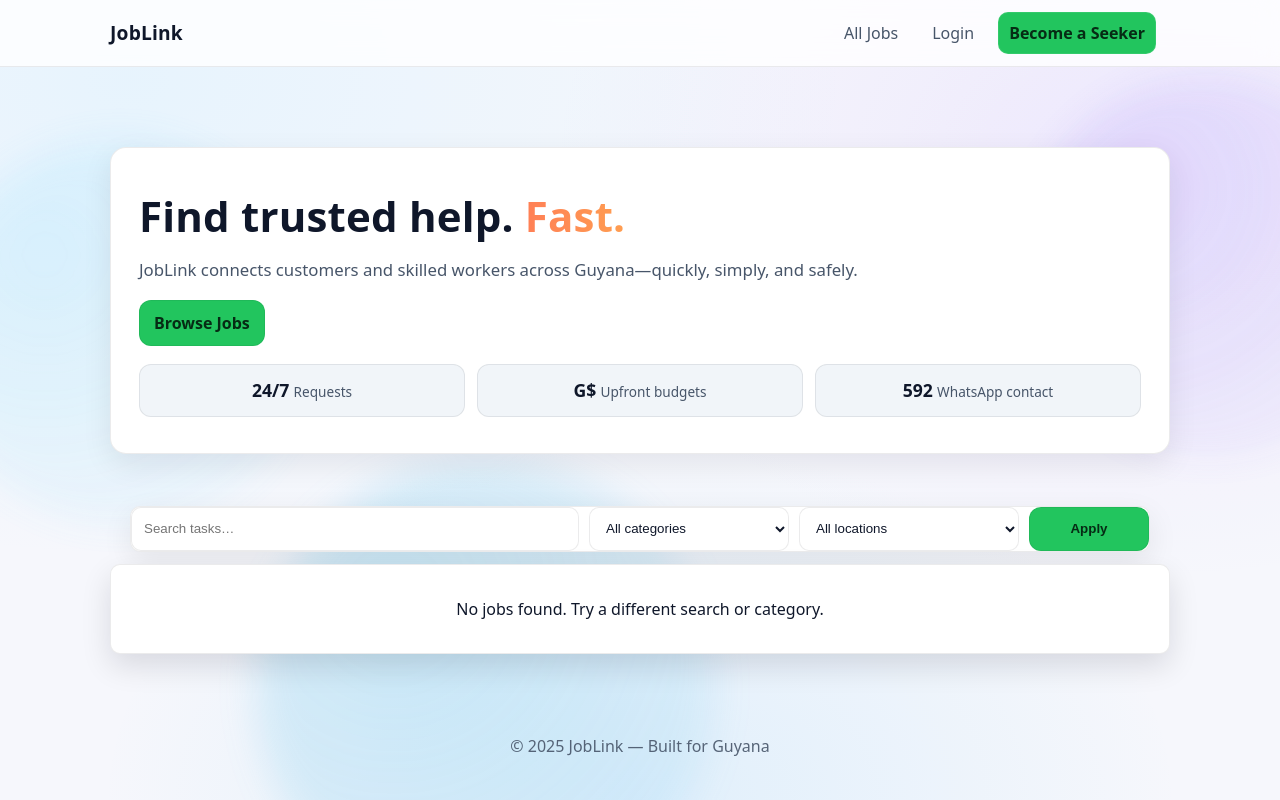
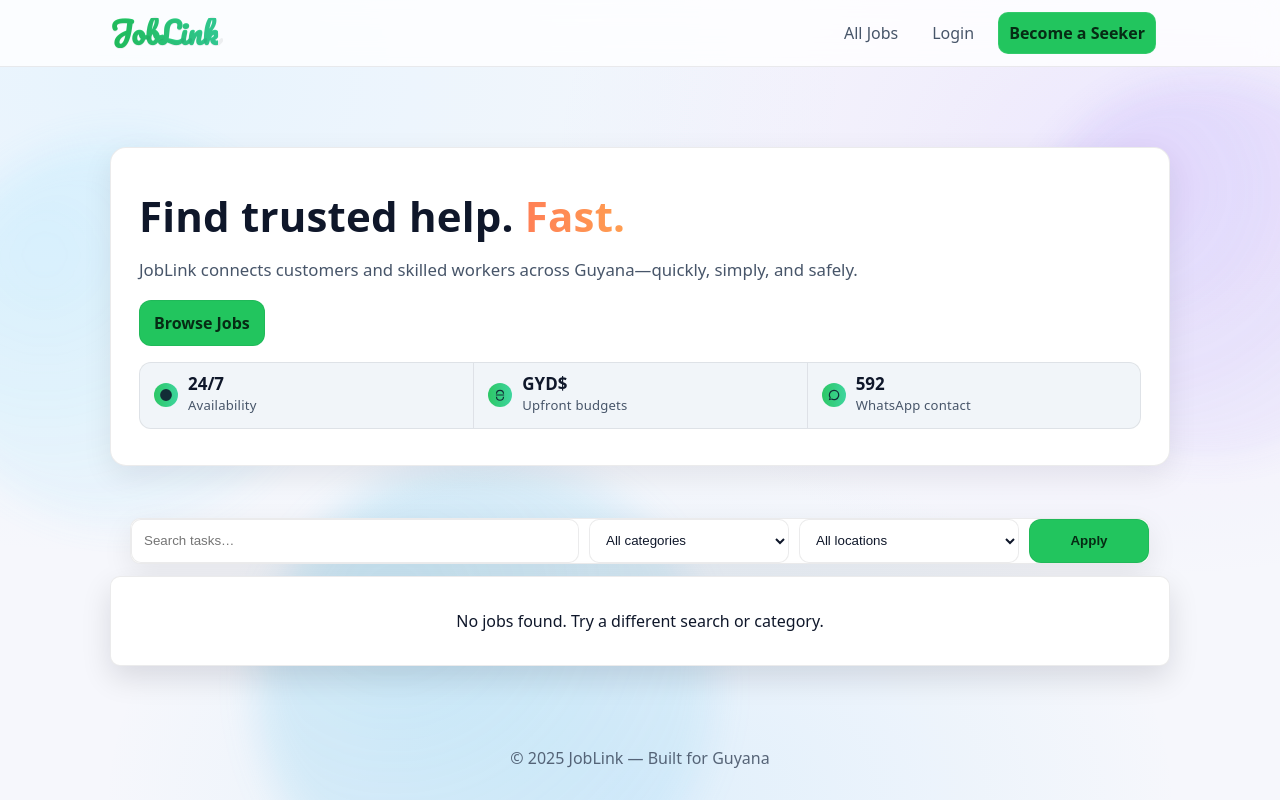
Before and after one commit to basudevsingh18/jobLink, a Flask app: page /jobs in a window 1280 px wide. Run offline with Flask 3, Linux system fonts and the light colour scheme; data that the repository does not hold is empty.

Commit message:
Add job category and location filtering to job listing page; enhance CSS for KPI display

```diff
--- a/microjobs/routes.py
+++ b/microjobs/routes.py
@@ -113,17 +113,38 @@ def home():
 
 @bp.route("/jobs")
 def list_jobs():
+    q   = (request.args.get("q") or "").strip()
+    cat = (request.args.get("category") or "").strip()
+    loc = (request.args.get("location") or "").strip()
     page = int(request.args.get("page", 1))
-    q = request.args.get("q") or None
-    status = request.args.get("status") or None
+    page_size = 20
+
+    filters = {}
+    if cat: filters["category"] = f"eq.{cat}"
+    if loc: filters["location"] = f"eq.{loc}"
 
     try:
-        rows, total = api.list_jobs_api(q=q, status=status, page=page, page_size=20)
+        rows, total = api.list_jobs_api(
+            q=q, page=page, page_size=page_size,
+            select="id,title,description,category,location,budget,created_at,status",
+            order="created_at.desc,id.desc",
+            filters=filters or None,
+        )
     except Exception as e:
         flash(f"Could not load jobs: {e}", "danger")
-        return render_template("jobs.html", jobs=[], total=0, page=page)
+        rows, total = [], 0
 
-    return render_template("jobs.html", jobs=rows, total=total or len(rows), page=page)
+    # facets (always populated)
+    categories = api.list_job_categories()
+    locations  = api.list_job_locations()
+
+    return render_template(
+        "jobs.html",
+        jobs=rows, total=total or len(rows),
+        page=page, page_size=page_size,
+        q=q, cat=cat, loc=loc,
+        categories=categories, locations=locations,
+    )
 
 @bp.route("/post-job", methods=["GET", "POST"])
 def post_job():
--- a/static/css/base.css
+++ b/static/css/base.css
@@ -9,15 +9,20 @@ body {
   height: 100%;
 }
 
-:root{
+:root {
   /* surfaces */
-  --bg: #f6f7fb;            /* page background (light) */
-  --surface: #ffffff;       /* cards/forms */
-  --surface-2: #f1f5f9;     /* subtle alt sections */
+  --bg: #f6f7fb;
+  /* page background (light) */
+  --surface: #ffffff;
+  /* cards/forms */
+  --surface-2: #f1f5f9;
+  /* subtle alt sections */
 
   /* text */
-  --text: #0f172a;          /* slate-900 */
-  --muted: #475569;         /* slate-600 */
+  --text: #0f172a;
+  /* slate-900 */
+  --muted: #475569;
+  /* slate-600 */
 
   /* accents (friendly/TaskRabbit-ish) */
   --primary: #22c55e;
@@ -26,16 +31,16 @@ body {
 
   /* lines & effects */
   --line: rgba(2, 6, 23, 0.08);
-  --shadow: 0 10px 30px rgba(2,6,23,0.08);
+  --shadow: 0 10px 30px rgba(2, 6, 23, 0.08);
   --radius: 16px;
   --radius-sm: 10px;
   --blur: 12px;
-  --transition: 220ms cubic-bezier(.2,.8,.2,1);
+  --transition: 220ms cubic-bezier(.2, .8, .2, 1);
 }
 
-body{
+body {
   margin: 0;
-  font-family: ui-sans-serif, system-ui, -apple-system, Segoe UI, Roboto, Helvetica, Arial, "Apple Color Emoji","Segoe UI Emoji";
+  font-family: ui-sans-serif, system-ui, -apple-system, Segoe UI, Roboto, Helvetica, Arial, "Apple Color Emoji", "Segoe UI Emoji";
   color: var(--text);
   background: var(--bg);
   line-height: 1.5;
@@ -43,10 +48,12 @@ body{
 
 /* Animated gradient backdrop + floating blobs live in global_style.css */
 
-.navbar{
-  position: sticky; top: 0; z-index: 50;
+.navbar {
+  position: sticky;
+  top: 0;
+  z-index: 50;
   backdrop-filter: blur(var(--blur));
-  background: rgba(255,255,255,0.8);
+  background: rgba(255, 255, 255, 0.8);
   border-bottom: 1px solid var(--line);
 }
 
@@ -82,20 +89,24 @@ body{
 }
 
 .nav-links a:hover {
-  color: var(--text); background: rgba(2,6,23,0.04);
+  color: var(--text);
+  background: rgba(2, 6, 23, 0.04);
   background: var(--glass);
   transform: translateY(-1px);
 }
 
 .nav-links a.active {
-  color: var(--text); background: rgba(2,6,23,0.06);
+  color: var(--text);
+  background: rgba(2, 6, 23, 0.06);
   background: var(--glass-strong);
 }
 
 .nav-links .cta-link {
-  color: #062b14; background: var(--primary);
+  color: #062b14;
   background: var(--primary);
-  font-weight: 700; border: 1px solid rgba(2,6,23,0.06);
+  background: var(--primary);
+  font-weight: 700;
+  border: 1px solid rgba(2, 6, 23, 0.06);
   border: 1px solid rgba(255, 255, 255, 0.08);
 }
 
@@ -104,7 +115,8 @@ body{
 }
 
 .user-info {
-  color: var(--muted); background: rgba(2,6,23,0.04);
+  color: var(--muted);
+  background: rgba(2, 6, 23, 0.04);
   font-size: .9rem;
   padding: 6px 8px;
   background: var(--glass);
@@ -142,7 +154,7 @@ body{
   padding: 56px 20px 32px;
 }
 
-.hero-inner{
+.hero-inner {
   background: var(--surface);
   border: 1px solid var(--line);
   border-radius: var(--radius);
@@ -220,7 +232,74 @@ body{
   transform: translateY(-1px);
 }
 
-.hero-stats {
+
+/* Informational KPI strip */
+.hero-kpis {
+  display: grid;
+  grid-template-columns: repeat(3, minmax(0, 1fr));
+  gap: 0;                         /* tight, strip-like */
+  margin-top: 16px;
+  border: 1px solid var(--line);
+  border-radius: 12px;
+  background: var(--surface-2);
+  overflow: hidden;               /* tidy dividers */
+}
+
+.hero-kpis .kpi {
+  display: grid;
+  grid-template-columns: auto 1fr;
+  grid-template-areas:
+    "ico num"
+    "ico label";
+  align-items: center;
+  gap: 2px 10px;
+  padding: 12px 14px;
+}
+
+.hero-kpis .kpi + .kpi {         /* dividers between items */
+  border-left: 1px solid var(--line);
+}
+
+.kpi-ico {
+  grid-area: ico;
+  display: inline-grid;
+  place-items: center;
+  width: 24px; height: 24px;
+  border-radius: 999px;
+  background: linear-gradient(90deg, var(--primary), var(--accent));
+  color: #06222c;
+  opacity: .95;
+}
+
+.kpi-num {
+  grid-area: num;
+  font-weight: 900;
+  font-size: 1.06rem;
+  color: var(--text);
+  line-height: 1.1;
+}
+
+.kpi-label {
+  grid-area: label;
+  color: var(--muted);
+  font-size: .82rem;
+  letter-spacing: .2px;
+}
+
+/* mobile: stack items, keep the strip feel */
+@media (max-width: 780px) {
+  .hero-kpis {
+    grid-template-columns: 1fr;
+  }
+  .hero-kpis .kpi + .kpi {
+    border-left: 0;
+    border-top: 1px solid var(--line);
+  }
+}
+
+
+
+/* .hero-stats {
   display: grid;
   grid-template-columns: repeat(3, minmax(0, 1fr));
   gap: 12px;
@@ -243,7 +322,7 @@ body{
 .stat .label {
   color: var(--muted);
   font-size: .85rem;
-}
+} */
 
 /* Main container & cards */
 .main-container {
@@ -252,13 +331,14 @@ body{
   padding: 0 20px 40px;
 }
 
-.card{
+.card {
   background: var(--surface);
   border: 1px solid var(--line);
   border-radius: var(--radius-sm);
   padding: 16px;
   box-shadow: var(--shadow);
-  transition: transform: translateY(-2px); box-shadow: 0 12px 30px rgba(2,6,23,0.12);
+  transition: transform: translateY(-2px);
+  box-shadow: 0 12px 30px rgba(2, 6, 23, 0.12);
 }
 
 .card:hover {
@@ -320,19 +400,32 @@ label {
   color: var(--text);
 }
 
-input[type="text"], input[type="email"], input[type="password"], input[type="number"], select, textarea{
-  width: 100%; padding: 10px 12px; border-radius: 10px;
+input[type="text"],
+input[type="email"],
+input[type="password"],
+input[type="number"],
+select,
+textarea {
+  width: 100%;
+  padding: 10px 12px;
+  border-radius: 10px;
   border: 1px solid var(--line);
-  background: #fff; color: var(--text);
-  outline: none; transition: border var(--transition), box-shadow var(--transition), transform var(--transition);
+  background: #fff;
+  color: var(--text);
+  outline: none;
+  transition: border var(--transition), box-shadow var(--transition), transform var(--transition);
 }
 
-input:focus, select:focus, textarea:focus{
-  border-color: var(--primary); box-shadow: 0 0 0 3px rgba(34,197,94,.2);
+input:focus,
+select:focus,
+textarea:focus {
+  border-color: var(--primary);
+  box-shadow: 0 0 0 3px rgba(34, 197, 94, .2);
 }
 
 button,
-.button, .btn.primary {
+.button,
+.btn.primary {
   padding: 10px 14px;
   border-radius: 12px;
   border: 1px solid rgba(255, 255, 255, 0.12);
@@ -340,12 +433,26 @@ button,
   color: #06222c;
   font-weight: 800;
   cursor: pointer;
-  background: var(--primary); color: #062b14; border: 1px solid rgba(2,6,23,0.06);
+  background: var(--primary);
+  color: #062b14;
+  border: 1px solid rgba(2, 6, 23, 0.06);
 }
 
-button:hover, .btn.primary:hover{ transform: translateY(-1px); background: var(--primary-strong); }
-.btn.ghost{ color: var(--text); background: transparent; }
-.btn.ghost:hover{ background: rgba(2,6,23,0.04); transform: translateY(-1px); }
+button:hover,
+.btn.primary:hover {
+  transform: translateY(-1px);
+  background: var(--primary-strong);
+}
+
+.btn.ghost {
+  color: var(--text);
+  background: transparent;
+}
+
+.btn.ghost:hover {
+  background: rgba(2, 6, 23, 0.04);
+  transform: translateY(-1px);
+}
 
 /* Utilities */
 .grid {
@@ -372,3 +479,30 @@ button:hover, .btn.primary:hover{ transform: translateY(-1px); background: var(-
     grid-template-columns: 1fr 1fr;
   }
 }
+
+
+.brand {
+  font-family: "Pacifico", system-ui, -apple-system, "Segoe UI", sans-serif;
+  font-size: clamp(22px, 2.6vw, 30px);
+  line-height: 1;
+  text-decoration: none;
+
+  background: linear-gradient(90deg, var(--primary), var(--accent));
+  -webkit-background-clip: text;
+  background-clip: text;
+  color: transparent;
+
+  letter-spacing: 0.2px;
+  text-shadow: 0 1px 0 rgba(0, 0, 0, 0.06);
+  transition: transform .12s var(--transition), filter .12s var(--transition);
+}
+
+.brand:hover {
+  transform: translateY(-1px);
+  filter: brightness(1.05);
+}
+
+.brand:focus-visible {
+  outline: 2px solid color-mix(in oklab, var(--accent), #fff 25%);
+  outline-offset: 3px;
+}
--- a/templates/base.html
+++ b/templates/base.html
@@ -7,6 +7,10 @@
   <!-- New design: completely replaced styles -->
   <link rel="stylesheet" href="{{ url_for('static', filename='css/base.css') }}">
   <link rel="stylesheet" href="{{ url_for('static', filename='css/global_style.css') }}">
+  <link rel="preconnect" href="https://fonts.googleapis.com">
+  <link rel="preconnect" href="https://fonts.gstatic.com" crossorigin>
+  <link href="https://fonts.googleapis.com/css2?family=Pacifico&display=swap" rel="stylesheet">
+
   {% block extra_css %}{% endblock %}
 </head>
 
@@ -30,8 +34,10 @@
 
         {% if session.get('role') == 'customer' %}
 
-        <a class="cta-link {% if request.endpoint == 'jobs.post_job' %}active{% endif %}" href="{{ url_for('jobs.post_job') }}">Post Job</a>
-        <a class="{% if request.endpoint == 'jobs.my_jobs' %}active{% endif %}" href="{{ url_for('jobs.my_jobs') }}">My Jobs</a>
+        <a class="cta-link {% if request.endpoint == 'jobs.post_job' %}active{% endif %}"
+          href="{{ url_for('jobs.post_job') }}">Post Job</a>
+        <a class="{% if request.endpoint == 'jobs.my_jobs' %}active{% endif %}" href="{{ url_for('jobs.my_jobs') }}">My
+          Jobs</a>
 
         {% endif %}
 
@@ -77,20 +83,41 @@
         <a class="btn ghost" href="{{ url_for('jobs.post_job') }}">Post a Job</a>
         {% endif %}
       </div>
-      <div class="hero-stats">
-        <div class="stat">
-          <span class="num">24/7</span>
-          <span class="label">Requests</span>
-        </div>
-        <div class="stat">
-          <span class="num">G$</span>
-          <span class="label">Upfront budgets</span>
-        </div>
-        <div class="stat">
-          <span class="num">592</span>
-          <span class="label">WhatsApp contact</span>
-        </div>
-      </div>
+
+
+
+<div class="hero-kpis" role="group" aria-label="Key stats">
+  <div class="kpi">
+    <span class="kpi-ico" aria-hidden="true">
+      <!-- clock -->
+      <svg viewBox="0 0 24 24" width="14" height="14"><path fill="currentColor" d="M12 1.9a10.1 10.1 0 1 0 0 20.2A10.1 10.1 0 0 0 12 1.9m.8 5.6h-1.6v5.3l4.5 2.7.8-1.3-3.7-2.2z"/></svg>
+    </span>
+    <span class="kpi-num">24/7</span>
+    <span class="kpi-label">Availability</span>
+  </div>
+
+  <div class="kpi">
+    <span class="kpi-ico" aria-hidden="true">
+      <!-- currency -->
+      <svg viewBox="0 0 24 24" width="14" height="14"><path fill="currentColor" d="M12 3a7 7 0 0 0-7 7h2a5 5 0 0 1 10 0h2a7 7 0 0 0-7-7m-7 8v2h14v-2zm0 4a7 7 0 0 0 7 7 7 7 0 0 0 7-7h-2a5 5 0 0 1-10 0z"/></svg>
+    </span>
+    <span class="kpi-num">GYD$</span>
+    <span class="kpi-label">Upfront budgets</span>
+  </div>
+
+  <div class="kpi">
+    <span class="kpi-ico" aria-hidden="true">
+      <!-- chat/WA hint -->
+      <svg viewBox="0 0 24 24" width="14" height="14"><path fill="currentColor" d="M12 3a9 9 0 0 0-9 9c0 1.7.5 3.3 1.4 4.7L3 21l4.4-1.3A9 9 0 1 0 12 3m0 2a7 7 0 0 1 7 7 7 7 0 0 1-10.3 6.1l-.4-.2-2.6.8.8-2.5-.2-.4A7 7 0 0 1 12 5"/></svg>
+    </span>
+    <span class="kpi-num">592</span>
+    <span class="kpi-label">WhatsApp contact</span>
+  </div>
+</div>
+
+
+
+
     </div>
   </header>
   {% endif %}
```
Also changed, not shown: microjobs/api.py (+30 -0 lines).
